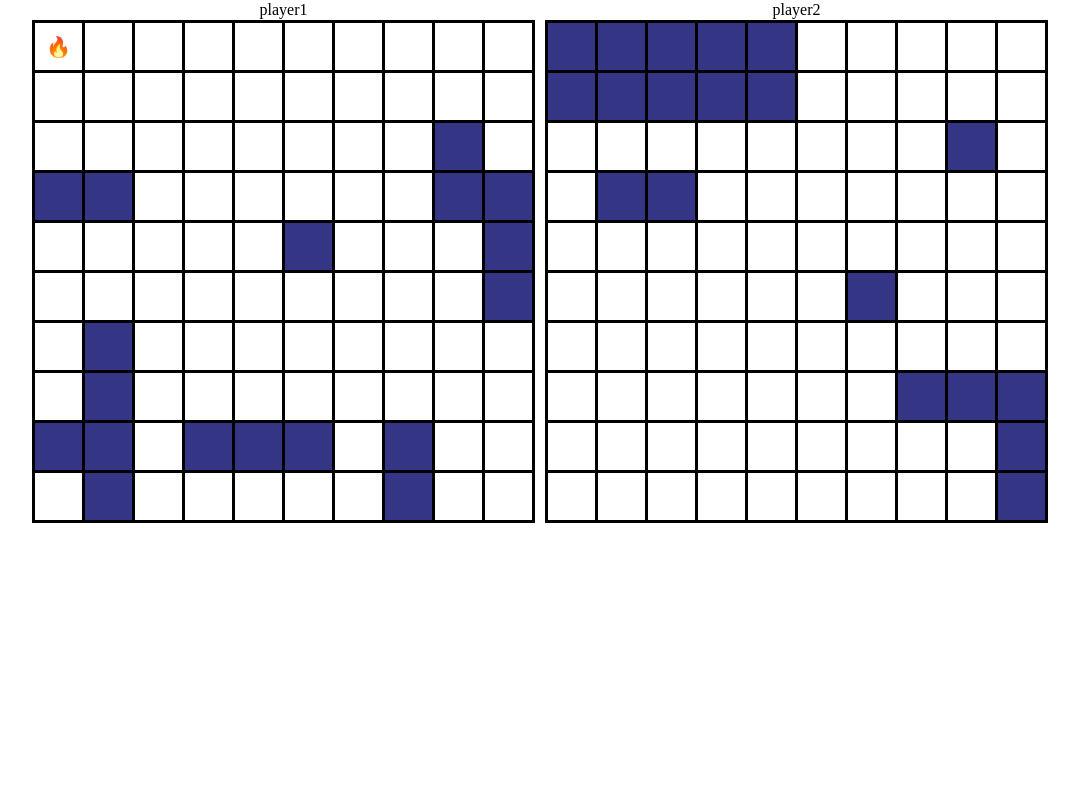
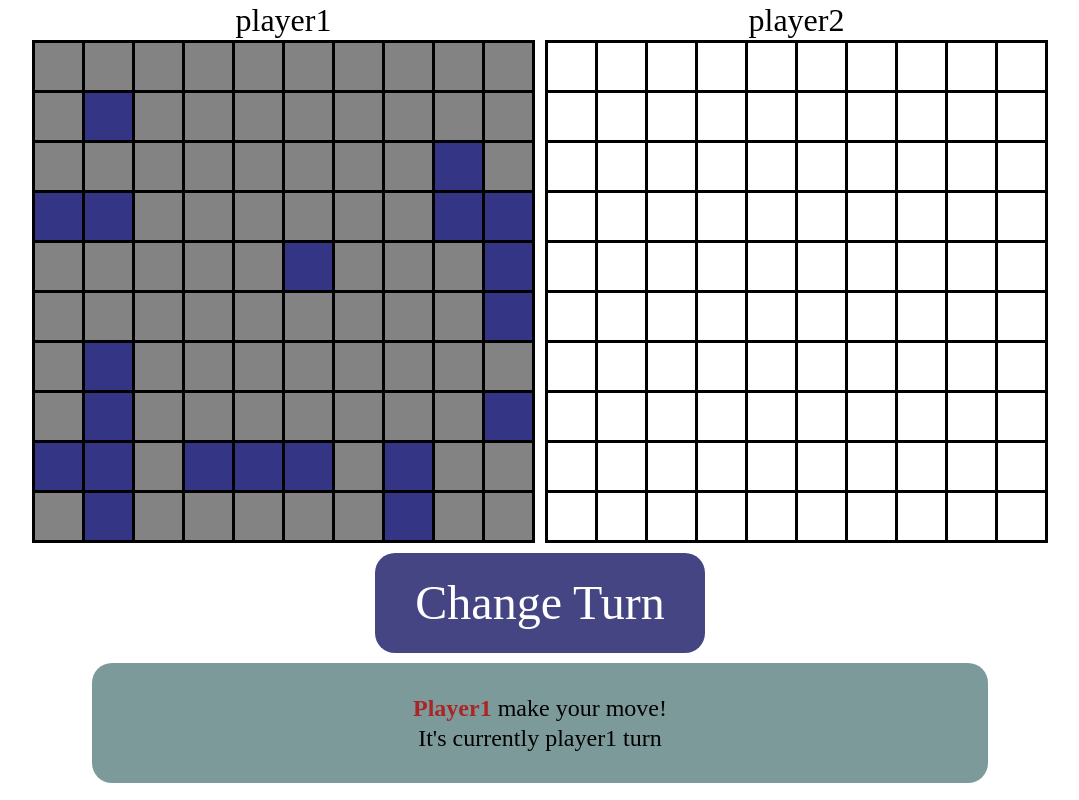
Before and after one commit to HereIsSee/TOPBattleship, a website built with webpack: page src/template.html in a window 1280 px wide. Both pictures are taken after a click on the button 158 px from the left and 46 px from the top of the page. Shown: the whole page, without its empty margins (100-1179 px from the left). Built offline with nearby package versions, Linux system fonts and the light colour scheme.

Commit message:
game completed, without change turn button

```diff
--- a/src/modules/Game.js
+++ b/src/modules/Game.js
@@ -5,34 +5,68 @@
 const Game = () =>{
     const container = document.querySelector('.container');
     const gameBoards = container.querySelector('.gameBoards');
+    const changeTurnButton = container.querySelector('#changeTurn');
+    const turnMessage = container.querySelector('.turnMessage');
+    const otherMessage = container.querySelector('.otherMessage');
 
     const player1 = new Player();
     const player2 = new Player();
     // If true: player1 turn. If false player2 turn
     let playerTurn = true;
+    let allowChangeTurn = false;
 
     const play = function(){
         player1.gameboard.initiateShips();
         player2.gameboard.initiateShips();
+
         renderBoards();
+        toggleTurnMessage();
     }
     const handleAttack = function (){
         const cell = this.parentElement;
-        const board = cell.closest('table');
+        const attackedBoard = cell.closest('table');
         const cellCords = cell.dataset.cords.split('-').map(Number);
 
-        const player = board.id === "player1" ? player1 : player2;
+        // Check if attack coresponds with playerTurn
+        if((playerTurn && attackedBoard.id !== "player2") || (!playerTurn && attackedBoard.id !== "player1")){
+            setOtherMessage(`It's currently player${playerTurn ? "1" : "2"} turn`);
+            return;
+        }
 
-        player.gameboard.receiveAttack({x_cord: cellCords[0], y_cord: cellCords[1]});
+        const attackedPlayer = attackedBoard.id === "player1" ? player1 : player2;
+        const attackSucceeded = attackedPlayer.gameboard.receiveAttack({x_cord: cellCords[0], y_cord: cellCords[1]});
+        const attackedCellContainsShip = attackedPlayer.gameboard.cellContainsShip({x: cellCords[0], y: cellCords[1]});
+
+        if(!attackSucceeded){
+            setOtherMessage('You have already attacked this square!');
+            return;
+        }
+
+        if(attackedPlayer.gameboard.allShipsSunk()){
+            setOtherMessage(`<span class="winMessage"> Player${playerTurn ? "1" : "2"} has won!!! </span>`);
+            renderBoards();
+            return;
+        }
+        if(!attackedCellContainsShip){
+            playerTurn = !playerTurn;
+
+        }
 
         renderBoards();
-        // console.log(`${cell} element got hit!`);
-        // console.log(`Board: ${board.id}`);
+        toggleTurnMessage();
+        setOtherMessage('');
     }
     const renderBoards = function(){
         const board1 = createBoard('player1', player1);
         const board2 = createBoard('player2', player2);
 
+        if(playerTurn){
+            board1.classList.add('inactive');
+            board2.classList.add('shipsHidden');
+        } else{
+            board2.classList.add('inactive');
+            board1.classList.add('shipsHidden');
+        }
         gameBoards.innerHTML = '';
         gameBoards.appendChild(board1);
         gameBoards.appendChild(board2);
@@ -65,13 +99,7 @@
         const cell = document.createElement('td');
         cell.dataset.cords = `${x}-${y}`;
 
-        if(x === 0 && y===0){
-            console.log(`cords 0-0, isHit: ${isHit}`);
-
-            console.log(`cords 0-0, shipId: ${shipId}`);
-        }
         if(isHit){
-            console.log("got here");
             cell.classList.add('hit');
         }
         if (shipId !== null) {
@@ -89,6 +117,13 @@
         return cell;
     }
 
+    const setOtherMessage = function(message){
+        otherMessage.innerHTML = message;
+    }
+    const toggleTurnMessage = function(){
+        turnMessage.innerHTML = `<span class="highlight"> Player${playerTurn ? "1" : "2"} </span> make your move!`;
+    }
+
     return {play};
 };
 
--- a/src/modules/Gameboard.js
+++ b/src/modules/Gameboard.js
@@ -62,7 +62,7 @@
     }
 
     initiateShips(){
-        const shipLengths = [4, 3, 3, 2, 2, 2, 1, 1, 1];
+        const shipLengths = [4, 3, 3, 2, 2, 2, 1, 1, 1, 1];
 
         for(let index = 0; index<shipLengths.length; index++){
             while(true){
@@ -97,6 +97,10 @@
         return [{x_cord_start, y_cord_start},{x_cord_end, y_cord_end}];
     }
 
+    cellContainsShip({x, y}){
+        return this.board[x][y]['shipId'] !== null;
+    }
+
     logBoard(){
         console.log(this.board);
     }
@@ -125,12 +129,12 @@
         let y_cord_min = Math.min(y_cord_start, y_cord_end);
         let y_cord_max = Math.max(y_cord_start, y_cord_end);
 
-        for(let i=x_cord_min; i<x_cord_max;i++){
+        for(let i=x_cord_min; i<=x_cord_max;i++){
             if(!this.#SpaceIsAvailable({x_cord: i, y_cord: y_cord_min})){
                 return false;
             }
         }
-        for(let i=y_cord_min; i<y_cord_max;i++){
+        for(let i=y_cord_min; i<=y_cord_max;i++){
             if(!this.#SpaceIsAvailable({x_cord: x_cord_min, y_cord: i})){
                 return false;
             }
--- a/src/styles.css
+++ b/src/styles.css
@@ -65,20 +65,27 @@
 }
 
 /* CSS reset DONE*/
+body{
+  min-width: 510px;
+}
 .container{
   display: flex;
   flex-direction: column;
   gap:10px;
-    align-items: center;
+  /* align-items: center; */
 }
 .gameBoards{
   display: flex;
   flex-direction: row;
   align-items: center;
   gap: 10px;
+  align-self: center;
 }
 table{
   border-collapse: collapse;
+}
+table caption{
+  font-size: 32px;
 }
 table td {
   border: 3px solid black;
@@ -91,6 +98,12 @@
 td.ship {
   background-color: rgb(53, 53, 134);
 }
+table.shipsHidden td.ship {
+  background-color: rgba(0, 0, 0, 0);
+}
+table.shipsHidden td.ship.hit {
+  background-color: rgb(53, 53, 134);
+}
 td button {
   width: 100%;
   height: 100%;
@@ -99,19 +112,55 @@
   border: none;
   cursor: pointer;
 }
-td.hit button::before {
-    content: "🔥";
+td button::before {
+  font-size: 48px;
   position: absolute;
   top: 50%;
   left: 50%;
   transform: translate(-50%, -50%);
   pointer-events: none;
 }
+td.hit button::before {
+  content: "•";
+}
+td.hit.ship button:before{
+  content: "○";
+}
 button:hover{
-    background-color: black;
+  background-color: rgba(0, 0, 0, 0.5);
 }
-
-@media (max-width: 770px){
+.messageContainer{
+  background-color: rgba(51, 97, 97, 0.637);
+  border-radius: 20px;
+  width: 70%;
+  padding: 30px 20px;
+  align-self: center;
+  text-align: center;
+  font-size: 24px;
+}
+.highlight{
+  font-weight: bold;
+  color: rgb(170, 38, 38);
+}
+.winMessage{
+  font-size: 64px;
+  color: gold;
+}
+table.inactive{
+  background-color: rgba(0, 0, 0, 0.486);
+}
+button#changeTurn{
+  padding: 20px 40px;
+  font-size: 48px;
+  background-color: rgba(35, 35, 110, 0.842);
+  border-radius: 20px;
+  align-self: center;
+  color: white;
+}
+button#changeTurn:hover{
+  background-color: rgba(22, 22, 70, 0.842);;
+}
+@media (max-width: 1050px){
   .gameBoards{
     flex-direction: column;
   }
--- a/src/template.html
+++ b/src/template.html
@@ -8,7 +8,12 @@
 <body>
     <div class="container">
         <div class="gameBoards"></div>
+        <button id="changeTurn">Change Turn</button>
+        <div class="messageContainer">
+            <div class="turnMessage"></div>
+            <div class="otherMessage"></div>
+        </div>
     </div>
-    <!-- <button>Click</button> -->
+
 </body>
 </html>
```
Lines whose indentation alone changed are shown as unchanged.
